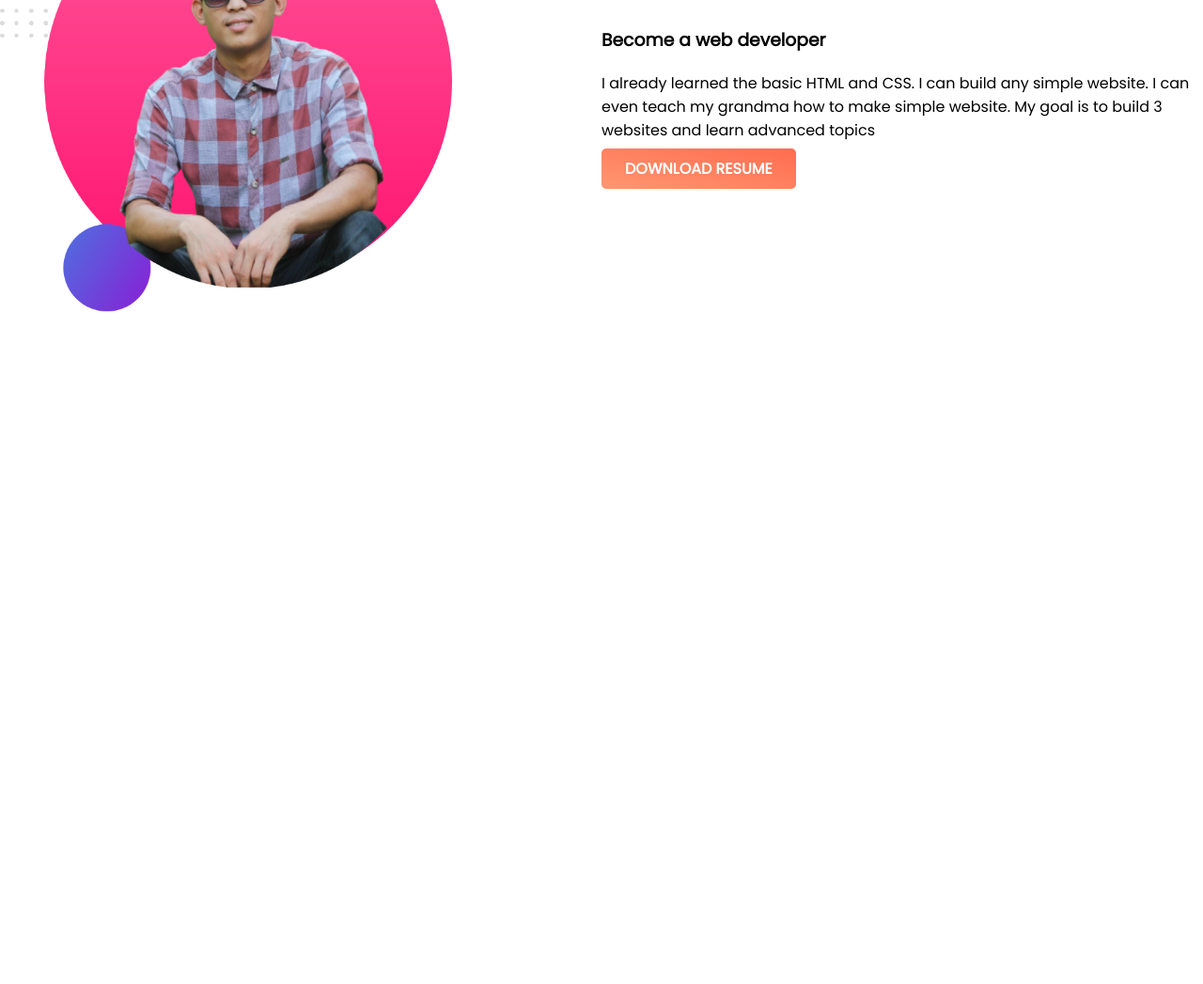
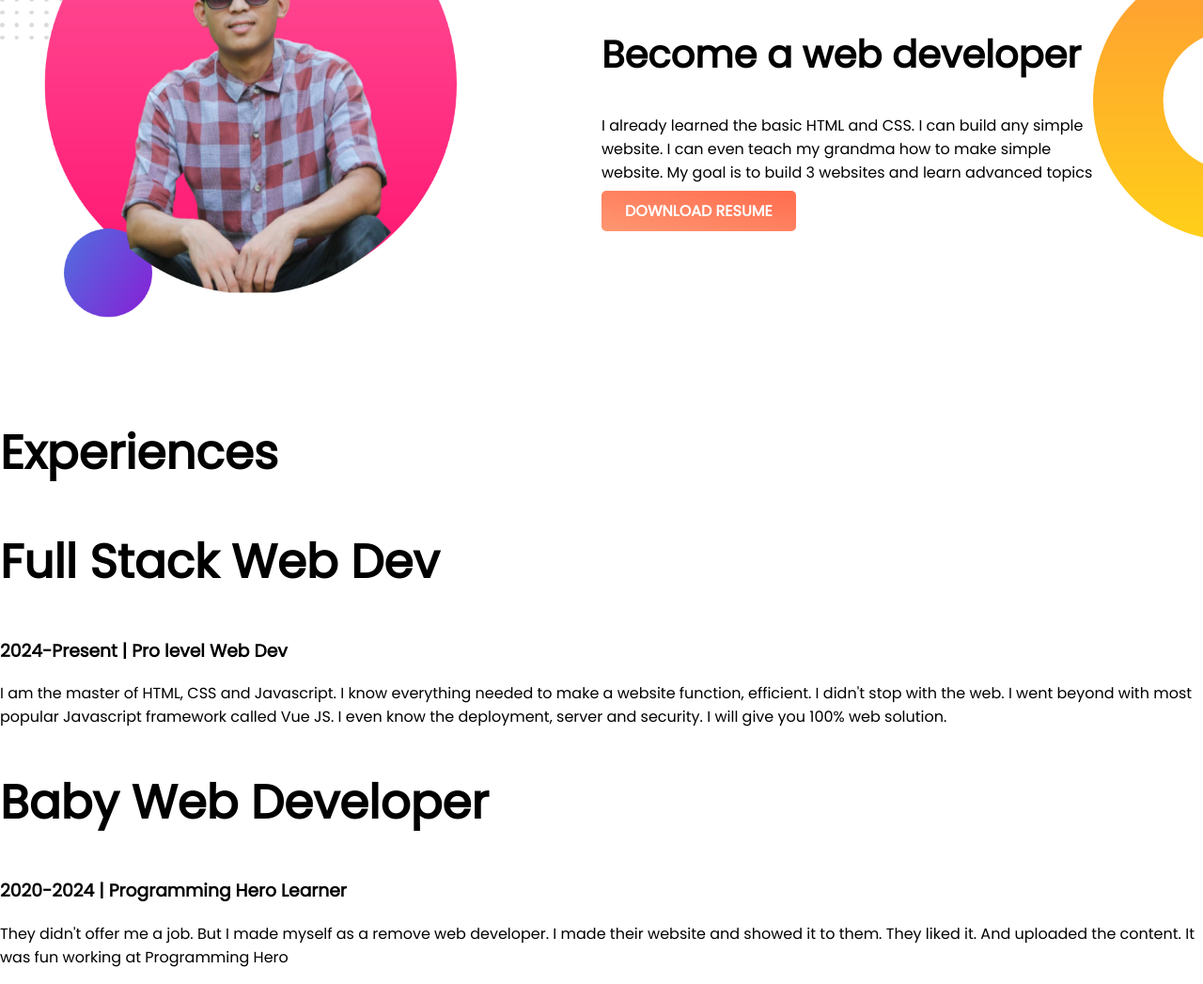
Before and after one commit to aspinchakma/amor-shanti-portfolio, a plain HTML site: page index.html in a window 1280 px wide. Shown: the part 768-1815 px from the top of the page at 94% size. Before the commit the page ends 1107 px from the top, so only its background shows below. Drawn offline with Linux system fonts and the light colour scheme.

Commit message:
section two update

```diff
--- a/index.html
+++ b/index.html
@@ -33,14 +33,36 @@
         <div class="moanoghar">
             <img src="important-photos/my-bg2 (2).png" alt="">
         </div>
-        <div class="moanoghar">
+        <div class="moanoghar dipongkar">
             <h1>Dream Big</h1>
-            <h3>Become a web developer</h3>
+            <h2>Become a web developer</h2>
             <p>I already learned the basic HTML and CSS. I can build any simple website. I can even teach my grandma how
                 to make simple website. My goal is to build 3 websites and learn advanced topics</p>
             <a class="hire-button" target="_blank" href="#">DOWNLOAD RESUME</a>
         </div>
     </section>
+    <section class="experience">
+        <h1>Experiences</h1>
+        <div class="container">
+            <div>
+                <h1>Full Stack Web Dev</h1>
+                <h3>2024-Present | Pro level Web Dev</h3>
+                <p>I am the master of HTML, CSS and Javascript. I know everything needed to make a website function,
+                    efficient.
+                    I didn't stop with the web. I went beyond with most popular Javascript framework called Vue JS. I
+                    even know
+                    the deployment, server and security. I will give you 100% web solution.</p>
+
+            </div>
+            <div>
+                <h1>Baby Web Developer</h1>
+                <h3>2020-2024 | Programming Hero Learner</h3>
+                <p>They didn't offer me a job. But I made myself as a remove web developer. I made their website and
+                    showed it to them. They liked it. And uploaded the content. It was fun working at Programming Hero
+                </p>
+            </div>
+        </div>
+    </section>
 </body>
 
 </html>
--- a/style.css
+++ b/style.css
@@ -4,6 +4,9 @@ body{
 }
 h1{
     font-size:50px;
+}
+h2{
+    font-size: 40px;
 }
 .top-section{
     display: flex;
@@ -31,11 +34,19 @@ h1{
 }
 .middle-section{
     display: flex;
+    background-image: url(images/dream-bg.png);
+    background-repeat:no-repeat;
+    background-position:right;
+    margin-bottom:100px;
 }
 .moanoghar{
     width: 50%;
-    padding-right:7px;
+
+}
+.moanoghar p{
+    padding-right:100px;
 }
 .moanoghar img{
     width:76%;
+
 }
```
